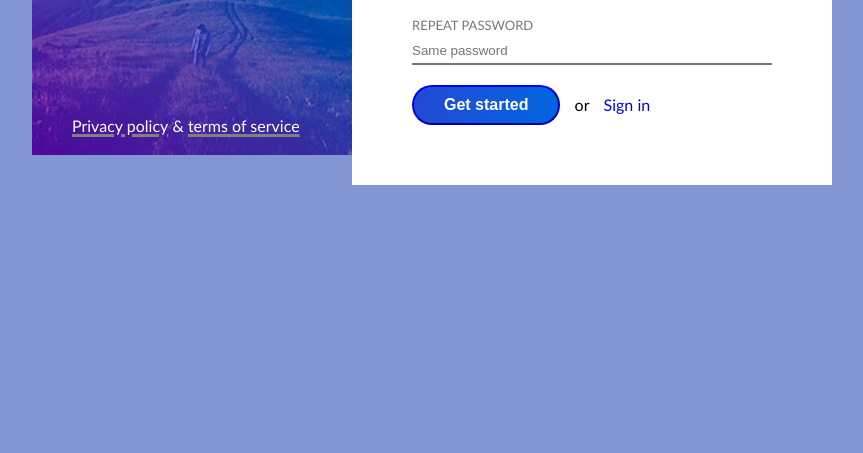
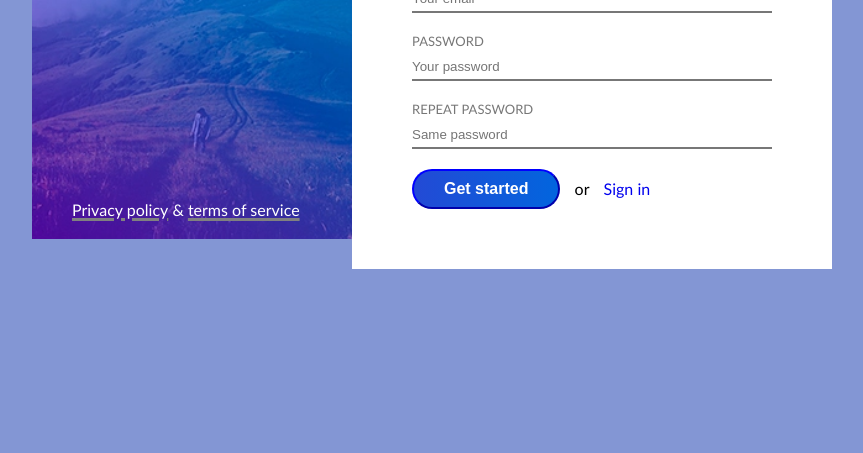
Before and after one commit to 3rnis/35-grupe-sign-up, a website: page index.html in a window 1280 px wide. Shown: the part 347-800 px from the top of the page, without its empty margins (208-1071 px from the left). Drawn offline with Linux system fonts and the light colour scheme.

Commit message:
Position content in center of the screen#2

```diff
--- a/css/main.css
+++ b/css/main.css
@@ -1,10 +1,21 @@
+body {
+    height: 100vh;
+    position: relative;
+    /* 100vh = 100% ekrano dydzio */
+}
+
 .container {
 display: inline-block;
 /* inline-block, nes abu vaikai floatinami ir tevinis elementas del to turejo 0 auksti */
-margin-top: 100px;
 width: 800px;
-margin-left: calc(50% - 400px);
-position: relative;
+
+
+/* elemento isscentravimas */
+position: absolute;
+top: 50%;
+left: 50%;
+transform: translate(-50%, -50%); /* elementas pasitraukia per puse elemento plocio ir aukscio */
+
 }
 
 .left-column {
```
